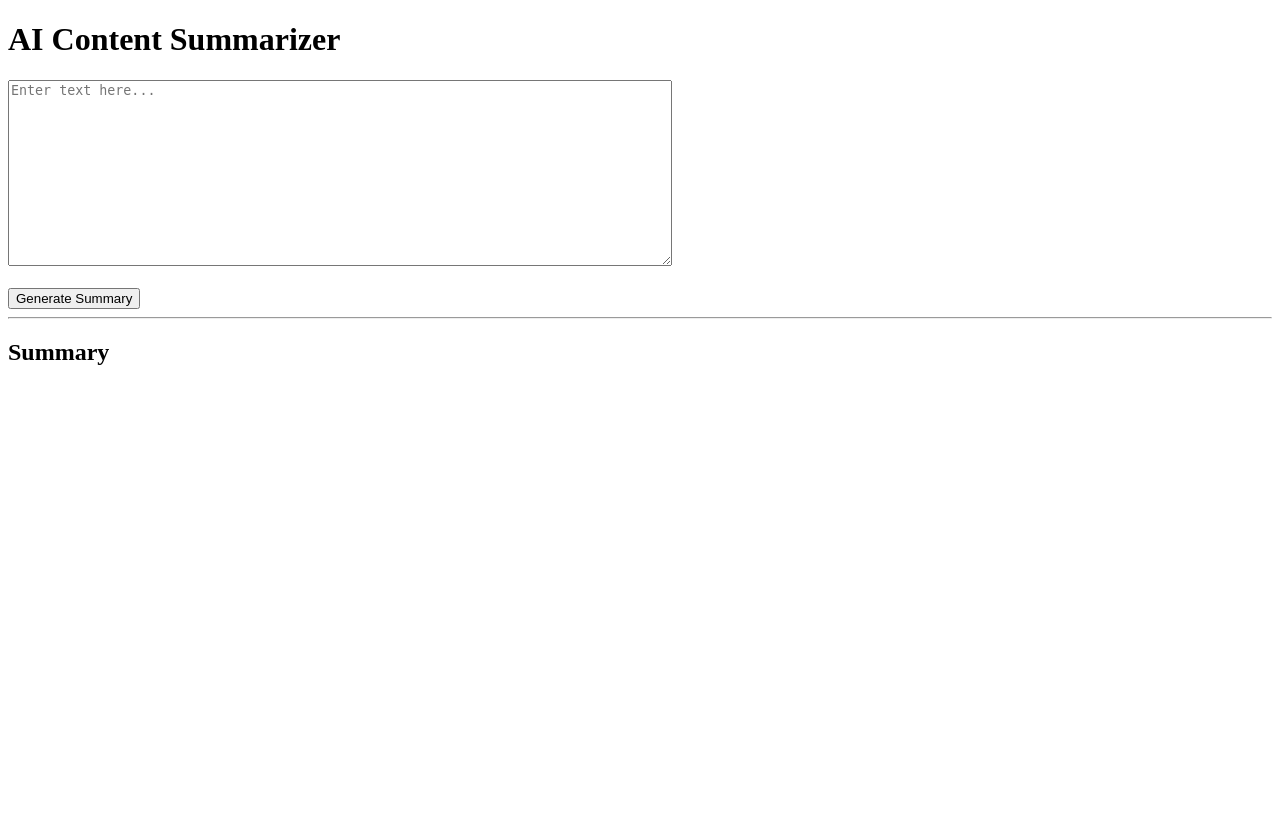
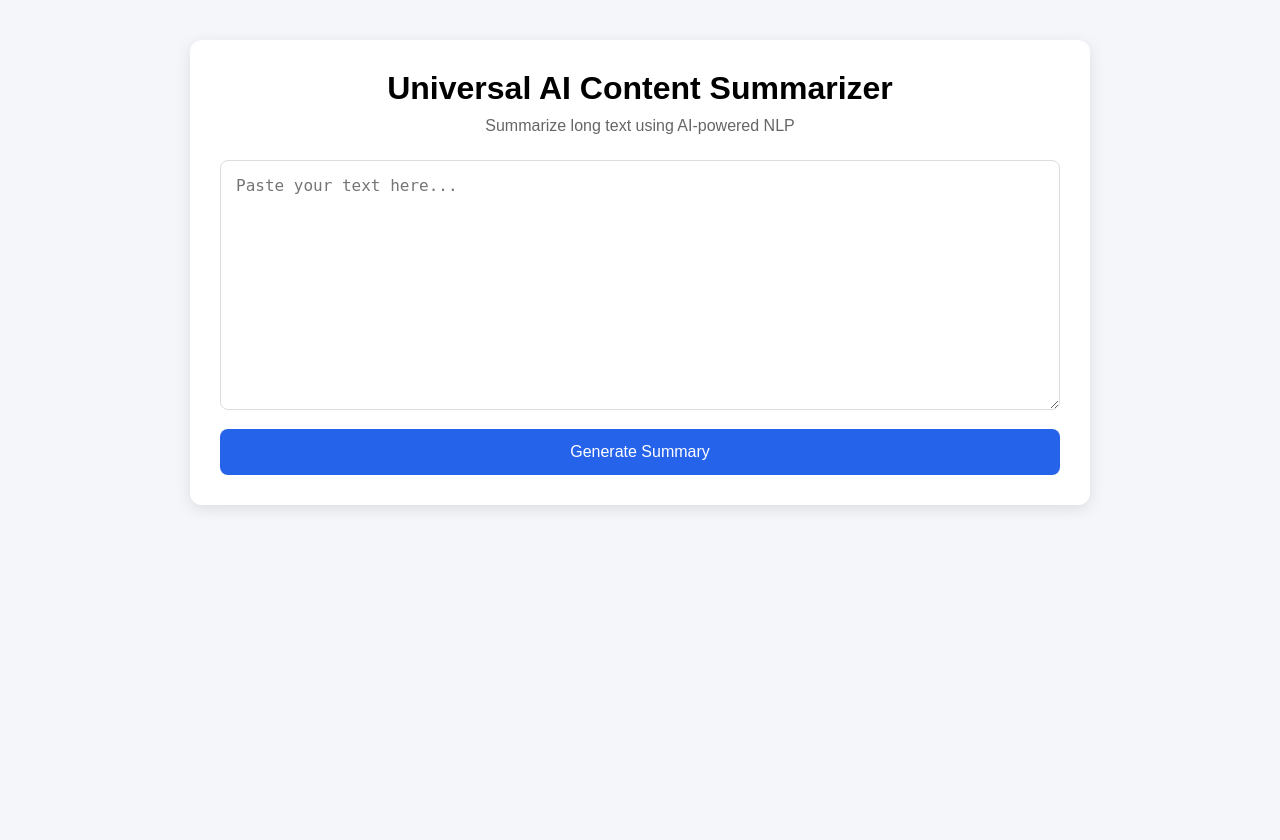
Before and after one commit to bekkambabi/Summarix, a Flask app: page / in a window 1280 px wide. Before the commit the page ends 365 px from the top, so only its background shows below. Run offline with Flask 3, Linux system fonts and the light colour scheme.

Commit message:
Add professional UI design

```diff
--- /dev/null
+++ b/static/css/style.css
@@ -0,0 +1,70 @@
+* {
+    margin: 0;
+    padding: 0;
+    box-sizing: border-box;
+}
+
+body {
+    font-family: Arial, sans-serif;
+    background: #f4f6f9;
+    min-height: 100vh;
+}
+
+.container {
+    width: 90%;
+    max-width: 900px;
+    margin: 40px auto;
+    background: white;
+    padding: 30px;
+    border-radius: 12px;
+    box-shadow: 0 4px 15px rgba(0,0,0,0.1);
+}
+
+h1 {
+    text-align: center;
+    margin-bottom: 10px;
+}
+
+.subtitle {
+    text-align: center;
+    color: #666;
+    margin-bottom: 25px;
+}
+
+textarea {
+    width: 100%;
+    min-height: 250px;
+    padding: 15px;
+    border: 1px solid #ddd;
+    border-radius: 8px;
+    resize: vertical;
+    font-size: 16px;
+}
+
+button {
+    width: 100%;
+    margin-top: 15px;
+    padding: 14px;
+    border: none;
+    border-radius: 8px;
+    cursor: pointer;
+    font-size: 16px;
+    background: #2563eb;
+    color: white;
+}
+
+button:hover {
+    opacity: 0.9;
+}
+
+.summary-box {
+    margin-top: 30px;
+    padding: 20px;
+    background: #f8fafc;
+    border-radius: 8px;
+    border-left: 5px solid #2563eb;
+}
+
+.summary-box h2 {
+    margin-bottom: 10px;
+}
--- a/templates/index.html
+++ b/templates/index.html
@@ -1,22 +1,29 @@
 <!DOCTYPE html>
-<html>
+<html lang="en">
 <head>
-    <title>AI Content Summarizer</title>
+    <meta charset="UTF-8">
+    <meta name="viewport" content="width=device-width, initial-scale=1.0">
+    <title>Universal AI Content Summarizer</title>
+
+    <link rel="stylesheet"
+          href="{{ url_for('static', filename='css/style.css') }}">
 </head>
 <body>
 
-<h1>AI Content Summarizer</h1>
+<div class="container">
+
+    <h1>Universal AI Content Summarizer</h1>
+
+    <p class="subtitle">
+        Summarize long text using AI-powered NLP
+    </p>
 
     <form method="POST">
 
         <textarea
             name="text"
-        rows="12"
-        cols="80"
-        placeholder="Enter text here..."
-    ></textarea>
-
-    <br><br>
+            placeholder="Paste your text here..."
+            required></textarea>
 
         <button type="submit">
             Generate Summary
@@ -24,11 +31,17 @@
 
     </form>
 
-<hr>
+    {% if summary %}
+    <div class="summary-box">
 
-<h2>Summary</h2>
+        <h2>Generated Summary</h2>
 
         <p>{{ summary }}</p>
 
+    </div>
+    {% endif %}
+
+</div>
+
 </body>
 </html>
```
Lines whose indentation alone changed are shown as unchanged.
